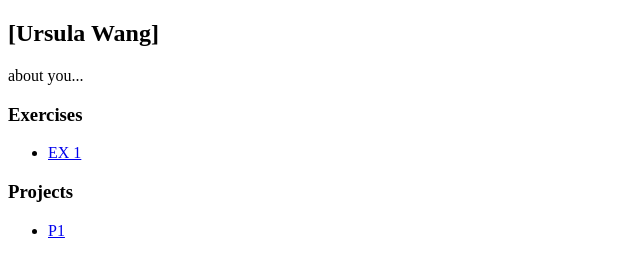
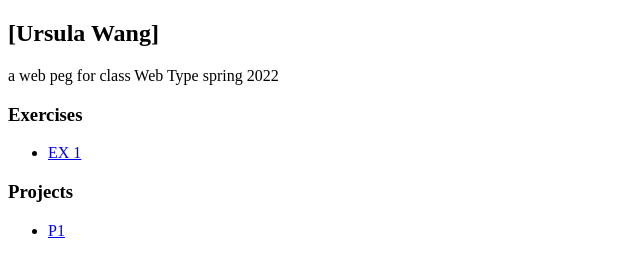
Before and after one commit to swang1666/WebType-Class, a plain HTML site: page index.html in a window 1280 px wide. Shown: the whole page, without its empty margins (0-640 px from the left). Drawn offline with Linux system fonts and the light colour scheme.

Commit message:
add about

```diff
--- a/index.html
+++ b/index.html
@@ -12,7 +12,7 @@
     <!-- about me-->
     <h1>[Ursula Wang]</h1>
     <h2>  </h2>
-    <p class="desc">about you...</p>
+    <p class="desc">a web peg for class Web Type spring 2022</p>
 
     <!-- links to my work -->
     <div id="exercises">
```
